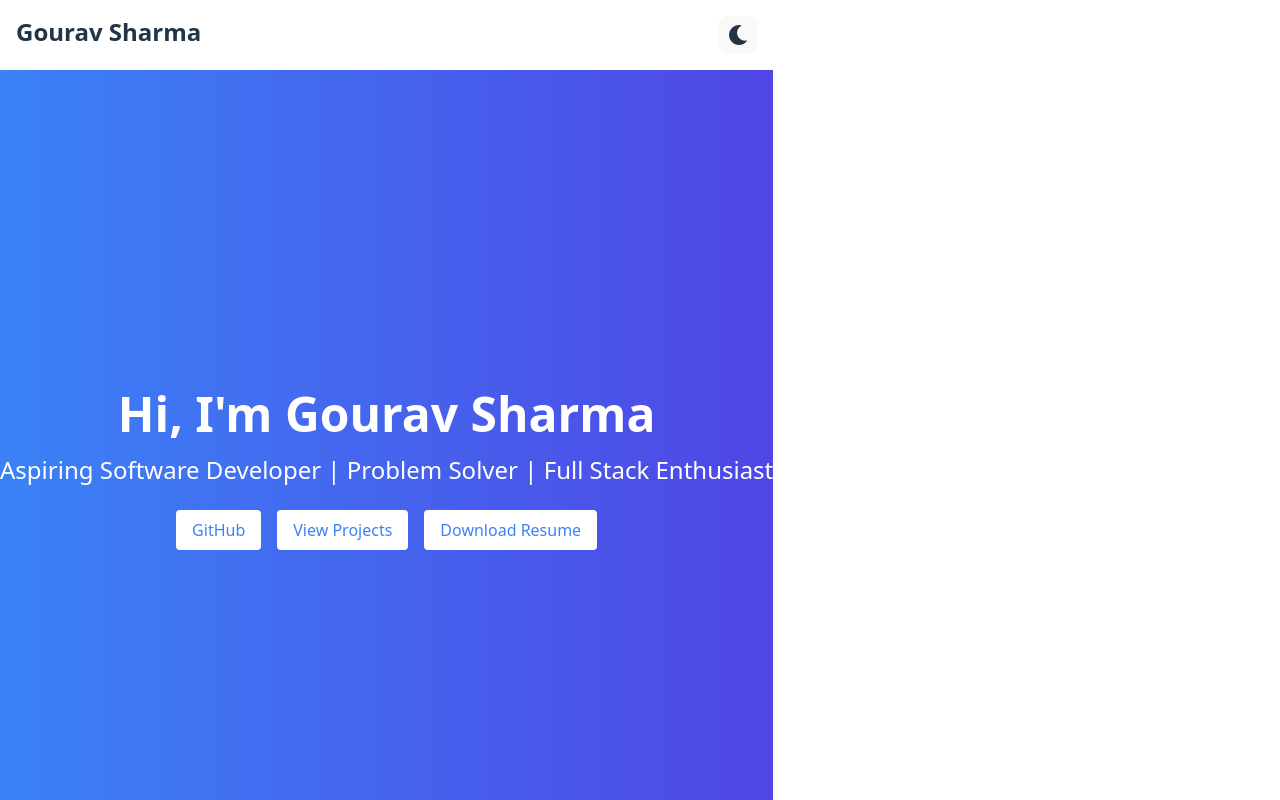
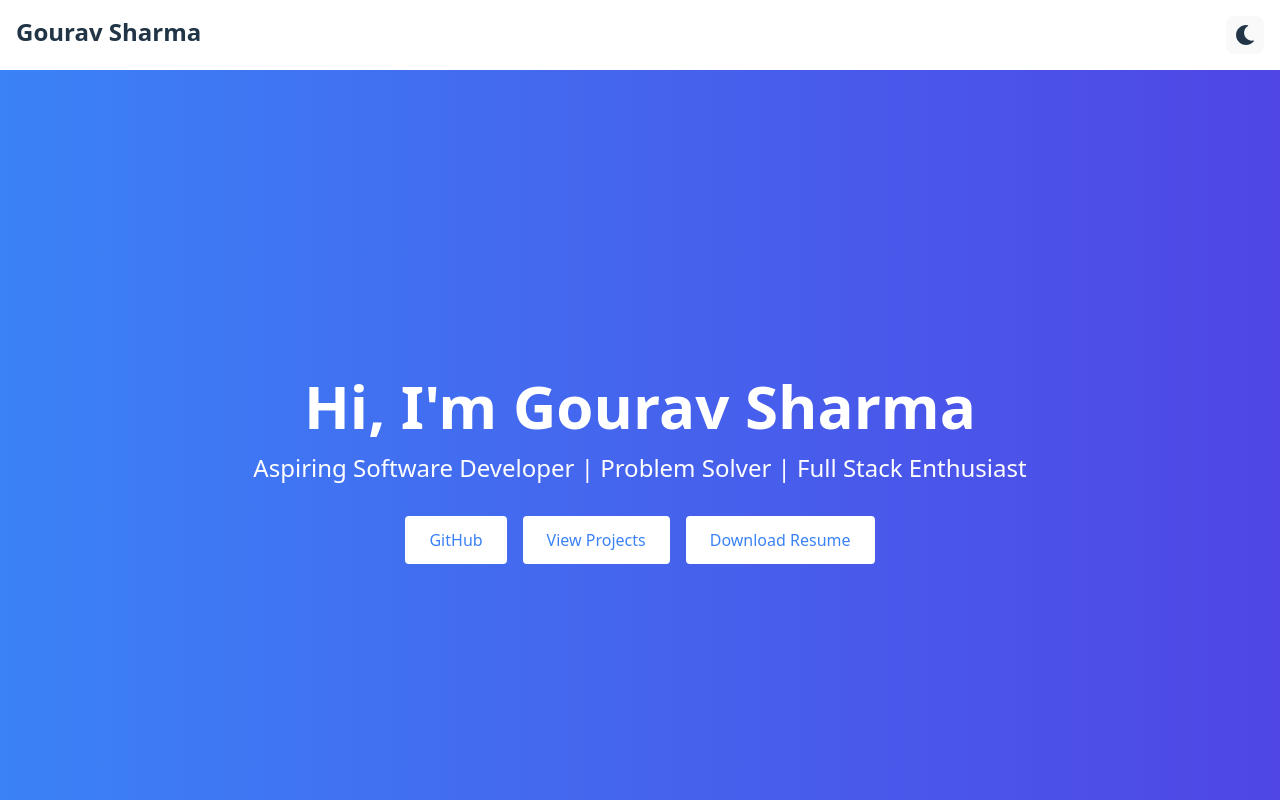
Before and after one commit to GouravSharma26/portfolio, a React (Vite) app: page / in a window 1280 px wide. Shown: the top 800 px of the page. Built offline with nearby package versions, Linux system fonts and the light colour scheme.

Commit message:
Auto-commit

```diff
--- a/src/components/Hero.jsx
+++ b/src/components/Hero.jsx
@@ -2,25 +2,41 @@ import { motion } from 'framer-motion'
 
 export default function Hero() {
   return (
-    <section className="flex flex-col justify-center items-center h-screen bg-gradient-to-r from-blue-500 to-indigo-600 text-white text-center">
+    <section className="w-screen h-screen flex justify-center items-center bg-gradient-to-r from-blue-500 to-indigo-600 text-white">
       <motion.div
+        className="text-center max-w-4xl px-4"
         initial={{ opacity: 0, y: 50 }}
         animate={{ opacity: 1, y: 0 }}
         transition={{ duration: 0.8 }}
-        viewport={{ once: true }}
       >
-        <h1 className="text-5xl font-bold mb-4">Hi, I'm Gourav Sharma</h1>
-        <p className="text-2xl mb-6">Aspiring Software Developer | Problem Solver | Full Stack Enthusiast</p>
-        <div className="flex gap-4 justify-center">
-          <a href="https://github.com/GouravSharma26" target="_blank" className="bg-white text-blue-500 px-4 py-2 rounded hover:bg-gray-200">GitHub</a>
-          <a href="#projects" className="bg-white text-blue-500 px-4 py-2 rounded hover:bg-gray-200">View Projects</a>
+        <h1 className="text-4xl md:text-6xl font-bold mb-4">
+          Hi, I'm Gourav Sharma
+        </h1>
+        <p className="text-lg md:text-2xl mb-8">
+          Aspiring Software Developer | Problem Solver | Full Stack Enthusiast
+        </p>
+        <div className="flex flex-wrap gap-4 justify-center">
           <a
-  href="/Gourav_Sharma_Resume.pdf"
-  download
-  className="bg-white text-blue-500 px-4 py-2 rounded hover:bg-gray-200"
->
-  Download Resume
-</a>
+            href="https://github.com/GouravSharma26"
+            target="_blank"
+            rel="noopener noreferrer"
+            className="bg-white text-blue-500 px-6 py-3 rounded font-medium hover:bg-gray-200 transition"
+          >
+            GitHub
+          </a>
+          <a
+            href="#projects"
+            className="bg-white text-blue-500 px-6 py-3 rounded font-medium hover:bg-gray-200 transition"
+          >
+            View Projects
+          </a>
+          <a
+            href="/Gourav_Sharma_Resume.pdf"
+            download
+            className="bg-white text-blue-500 px-6 py-3 rounded font-medium hover:bg-gray-200 transition"
+          >
+            Download Resume
+          </a>
         </div>
       </motion.div>
     </section>
```
